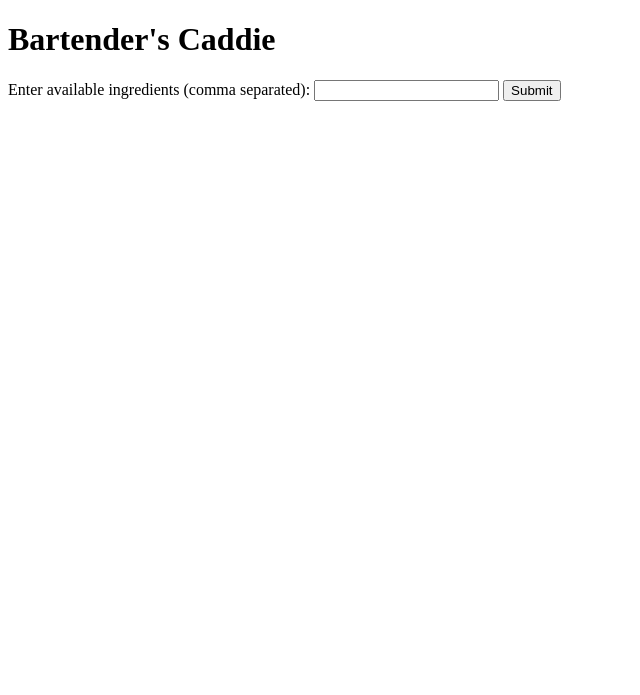
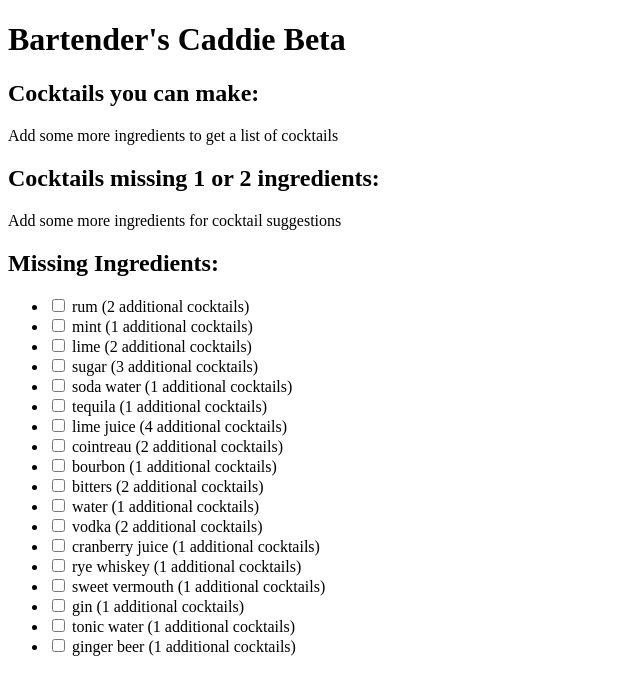
Before and after one commit to Bojangler/bartenders_caddie, a Flask app: page / in a window 1280 px wide. Shown: the top 695 px of the page, without its empty margins (0-640 px from the left). Run offline with Flask 3, Linux system fonts and the light colour scheme.

Commit message:
Final prototype before adding cocktails.json

```diff
--- a/app.py
+++ b/app.py
@@ -1,3 +1,4 @@
+# filepath: /c:/Users/rossw/Documents/bartenders_caddie/app.py
 from flask import Flask, render_template, request
 
 app = Flask(__name__)
@@ -20,25 +21,51 @@ def suggest_cocktails(available_ingredients):
     """
     suggestions = []
     almost_suggestions = []
+    missing_ingredients = {}
+    ingredient_cocktail_count = {ingredient: 0 for ingredient in available_ingredients}
+
     for cocktail, ingredients in cocktails.items():
-        missing_ingredients = [ingredient for ingredient in ingredients if ingredient not in available_ingredients]
-        if len(missing_ingredients) == 0:
-            suggestions.append(cocktail)
-        elif len(missing_ingredients) <= 2:
-            almost_suggestions.append((cocktail, missing_ingredients))
-    return suggestions, almost_suggestions
+        missing = [ingredient for ingredient in ingredients if ingredient not in available_ingredients]
+        if len(missing) == 0:
+            suggestions.append((cocktail, ingredients))
+            for ingredient in ingredients:
+                if ingredient in ingredient_cocktail_count:
+                    ingredient_cocktail_count[ingredient] += 1
+        elif len(missing) <= 2:
+            almost_suggestions.append((cocktail, missing))
+        for ingredient in missing:
+            if ingredient in missing_ingredients:
+                missing_ingredients[ingredient] += 1
+            else:
+                missing_ingredients[ingredient] = 1
+    return suggestions, almost_suggestions, missing_ingredients, ingredient_cocktail_count
 
 @app.route("/", methods=["GET", "POST"])
 def index():
+    available_ingredients = []
+    missing_ingredients = {}
+    ingredient_cocktail_count = {}
+    filter_ingredient = None
+
     if request.method == "POST":
-        ingredients_str = request.form["ingredients"]
-        ingredients = [ing.strip().lower() for ing in ingredients_str.split(",")]  # Split and clean
+        available_ingredients = request.form.getlist("available_ingredients")
+        missing_ingredients = request.form.getlist("missing_ingredients")
+        filter_ingredient = request.form.get("filter_ingredient")
 
-        suggested_cocktails, almost_suggested_cocktails = suggest_cocktails(ingredients)
+        # Move unchecked available ingredients to missing ingredients
+        available_ingredients = [ing for ing in available_ingredients if ing in request.form.getlist("available_ingredients")]
+        missing_ingredients = [ing for ing in missing_ingredients if ing not in request.form.getlist("missing_ingredients")]
 
-        return render_template("index.html", suggestions=suggested_cocktails, almost_suggestions=almost_suggested_cocktails)
-    else:
-        return render_template("index.html")
+        # Add checked missing ingredients to available ingredients
+        available_ingredients += [ing for ing in request.form.getlist("missing_ingredients") if ing not in available_ingredients]
+
+    suggested_cocktails, almost_suggested_cocktails, missing_ingredients, ingredient_cocktail_count = suggest_cocktails(available_ingredients)
+
+    if filter_ingredient:
+        suggested_cocktails = [(cocktail, ingredients) for cocktail, ingredients in suggested_cocktails if filter_ingredient in ingredients]
+        almost_suggested_cocktails = [(cocktail, missing) for cocktail, missing in almost_suggested_cocktails if filter_ingredient in cocktails[cocktail]]
+
+    return render_template("index.html", suggestions=suggested_cocktails, almost_suggestions=almost_suggested_cocktails, available_ingredients=available_ingredients, missing_ingredients=missing_ingredients, ingredient_cocktail_count=ingredient_cocktail_count, filter_ingredient=filter_ingredient)
 
 if __name__ == "__main__":
     app.run(debug=True) #REMOVE DEBUG=TRUE BEFORE DEPLOYMENT
--- a/templates/index.html
+++ b/templates/index.html
@@ -1,33 +1,85 @@
+<!-- filepath: /c:/Users/rossw/Documents/bartenders_caddie/templates/index.html -->
 <!DOCTYPE html>
 <html lang="en">
 <head>
     <meta charset="UTF-8">
-    <title>Bartender's Caddie</title>
+    <title>Bartender's Caddie Beta</title>
+    <script>
+        function updateIngredients() {
+            document.getElementById('update-ingredients-form').submit();
+        }
+
+        function filterCocktails(ingredient) {
+            document.getElementById('filter-ingredient').value = ingredient;
+            document.getElementById('filter-form').submit();
+        }
+
+        function clearFilter() {
+            document.getElementById('filter-ingredient').value = '';
+            document.getElementById('filter-form').submit();
+        }
+    </script>
 </head>
 <body>
-    <h1>Bartender's Caddie</h1>
-    <form method="post">
-        <label for="ingredients">Enter available ingredients (comma separated):</label>
-        <input type="text" id="ingredients" name="ingredients">
-        <button type="submit">Submit</button>
-    </form>
+    <h1>Bartender's Caddie Beta</h1>
 
+    <h2>Cocktails you can make{% if filter_ingredient %} with {{ filter_ingredient }}{% endif %}:</h2>
     {% if suggestions %}
-        <h2>Cocktails you can make:</h2>
         <ul>
-            {% for cocktail in suggestions %}
-                <li>{{ cocktail }}</li>
+            {% for cocktail, ingredients in suggestions %}
+                <li>{{ cocktail }} ({{ ingredients | join(', ') }})</li>
             {% endfor %}
         </ul>
+    {% else %}
+        <p>Add some more ingredients to get a list of cocktails</p>
     {% endif %}
 
+    {% if filter_ingredient %}
+        <button onclick="clearFilter()">Clear Filter</button>
+    {% endif %}
+
+    <h2>Cocktails missing 1 or 2 ingredients{% if filter_ingredient %} with {{ filter_ingredient }}{% endif %}:</h2>
     {% if almost_suggestions %}
-        <h2>Cocktails missing 1 or 2 ingredients:</h2>
         <ul>
             {% for cocktail, missing in almost_suggestions %}
                 <li>{{ cocktail }} (missing: {{ missing | join(', ') }})</li>
             {% endfor %}
         </ul>
+    {% else %}
+        <p>Add some more ingredients for cocktail suggestions</p>
     {% endif %}
+
+    <form method="post" id="update-ingredients-form">
+        {% if available_ingredients %}
+            <h2>Available Ingredients:</h2>
+            <ul>
+                {% for ingredient in available_ingredients %}
+                    <li>
+                        <input type="checkbox" name="available_ingredients" value="{{ ingredient }}" checked onchange="updateIngredients()">
+                        {{ ingredient }} (<span onclick="filterCocktails('{{ ingredient }}')">{{ ingredient_cocktail_count[ingredient] }} cocktails</span>)
+                    </li>
+                {% endfor %}
+            </ul>
+        {% endif %}
+
+        {% if missing_ingredients %}
+            <h2>Missing Ingredients:</h2>
+            <ul>
+                {% for ingredient, count in missing_ingredients.items() %}
+                    <li>
+                        <input type="checkbox" name="missing_ingredients" value="{{ ingredient }}" onchange="updateIngredients()">
+                        {{ ingredient }} ({{ count }} additional cocktails)
+                    </li>
+                {% endfor %}
+            </ul>
+        {% endif %}
+    </form>
+
+    <form method="post" id="filter-form">
+        <input type="hidden" name="filter_ingredient" id="filter-ingredient">
+        {% for ingredient in available_ingredients %}
+            <input type="hidden" name="available_ingredients" value="{{ ingredient }}">
+        {% endfor %}
+    </form>
 </body>
 </html>
```
